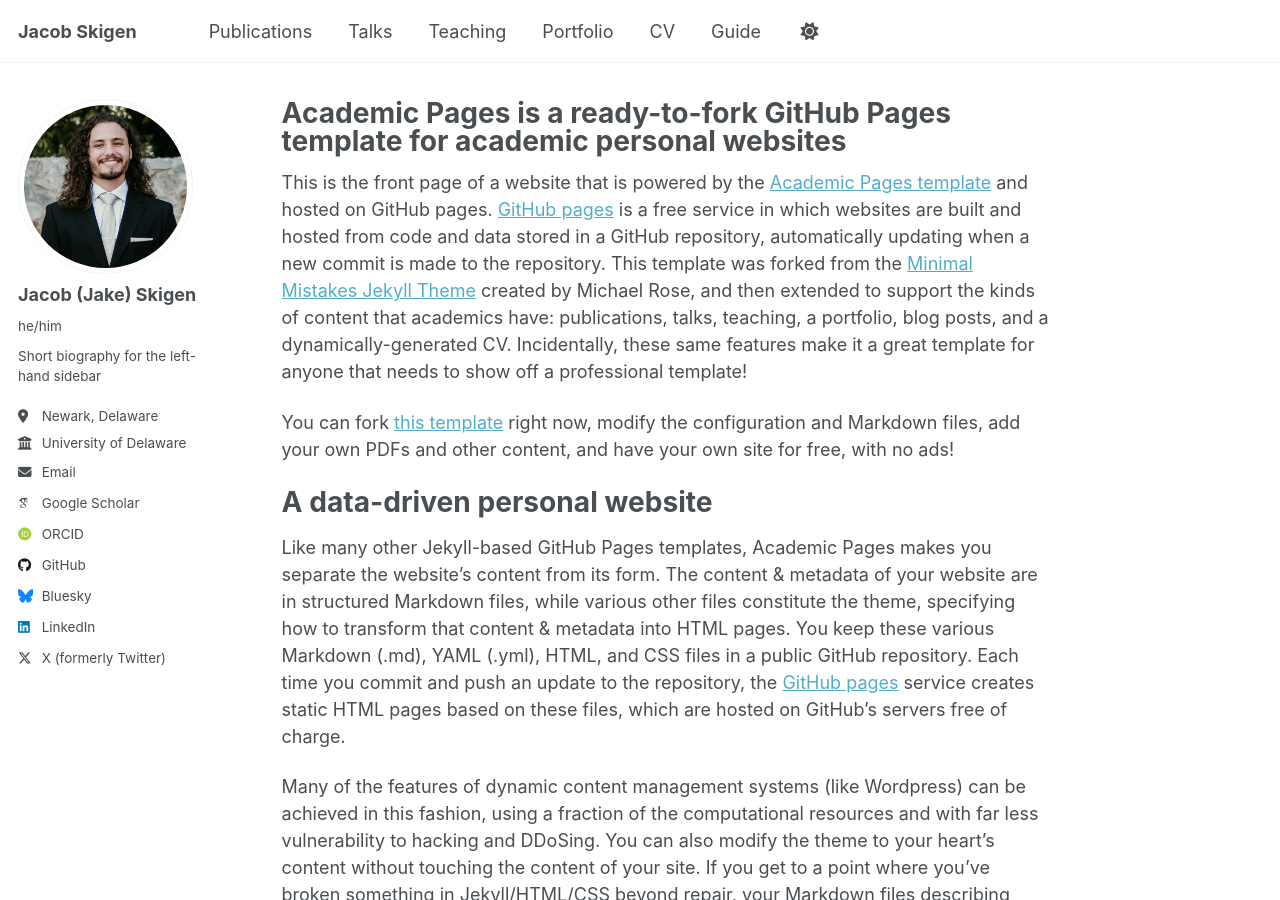
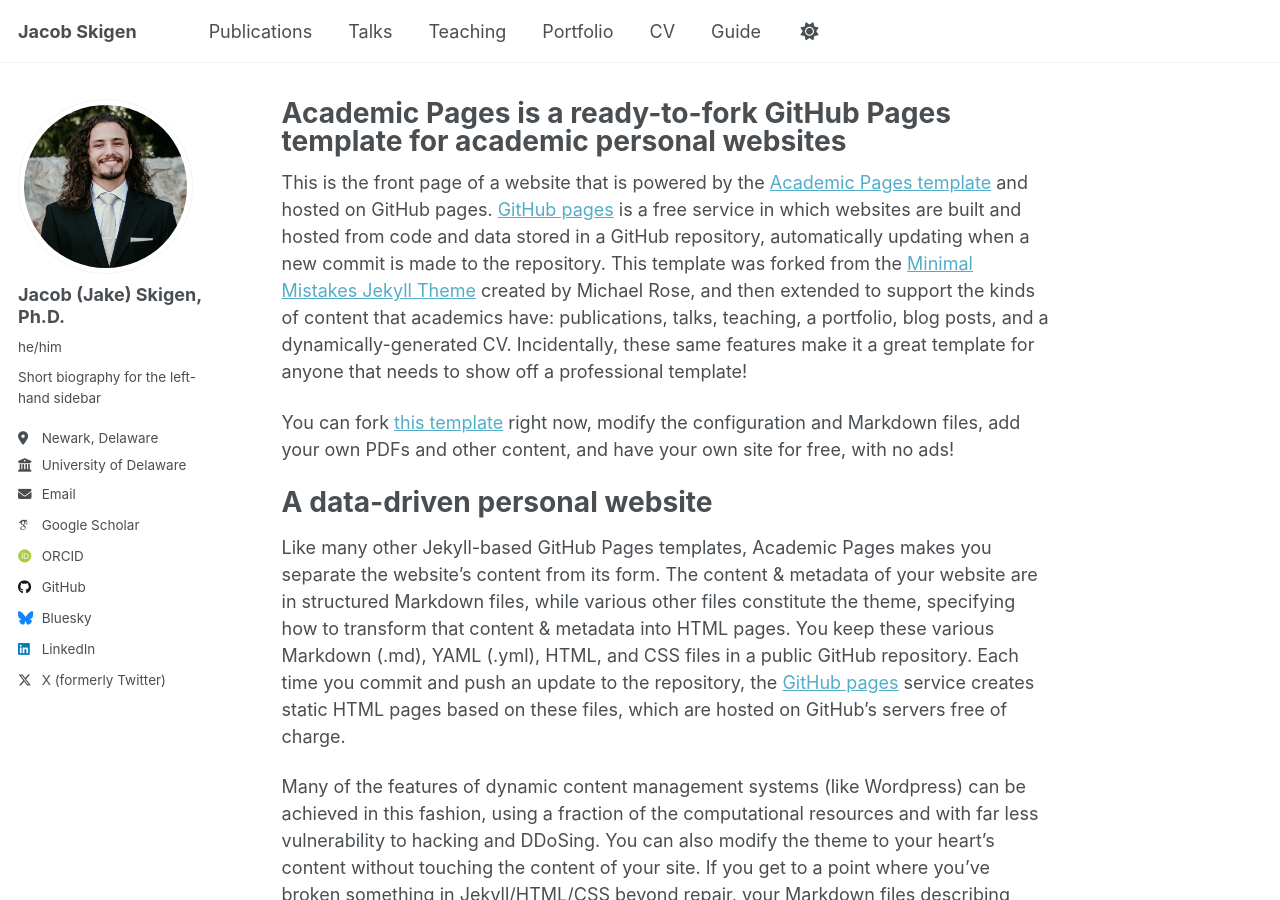
Before and after one commit to JacobSkigen/JacobSkigen.github.io, a Jekyll site: the page built from _pages/about.md, in a window 1280 px wide and 900 px high. Built offline with Jekyll 4.4.1, drawn with Linux system fonts in a browser that asks for light colours; some web fonts are replaced; a script that is not in the unit is left out.

```diff
--- a/_config.yml
+++ b/_config.yml
@@ -23,7 +23,7 @@ repository               : "JacobSkigen/JacobSkigen.github.io"
 author:
   # Biographic information
   avatar           : "JacobSkigen_headshot.png"
-  name             : "Jacob (Jake) Skigen"
+  name             : "Jacob (Jake) Skigen, Ph.D."
   pronouns         : "he/him"
   bio              : "Short biography for the left-hand sidebar"
   location         : "Newark, Delaware"
```
